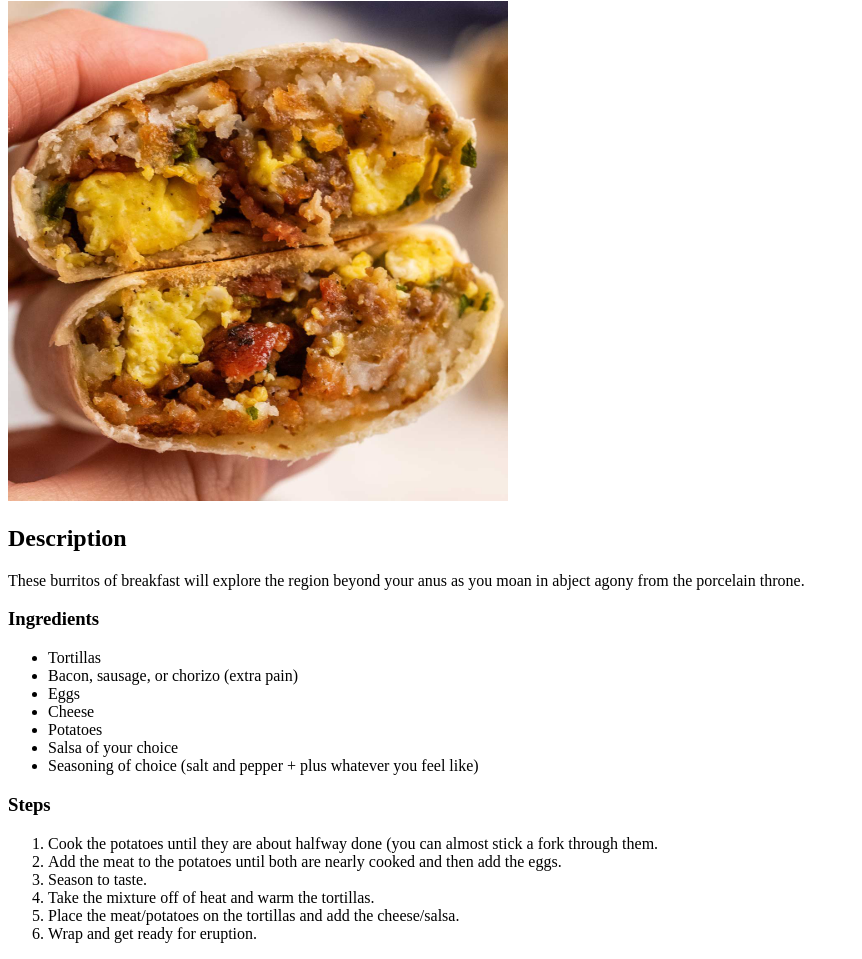
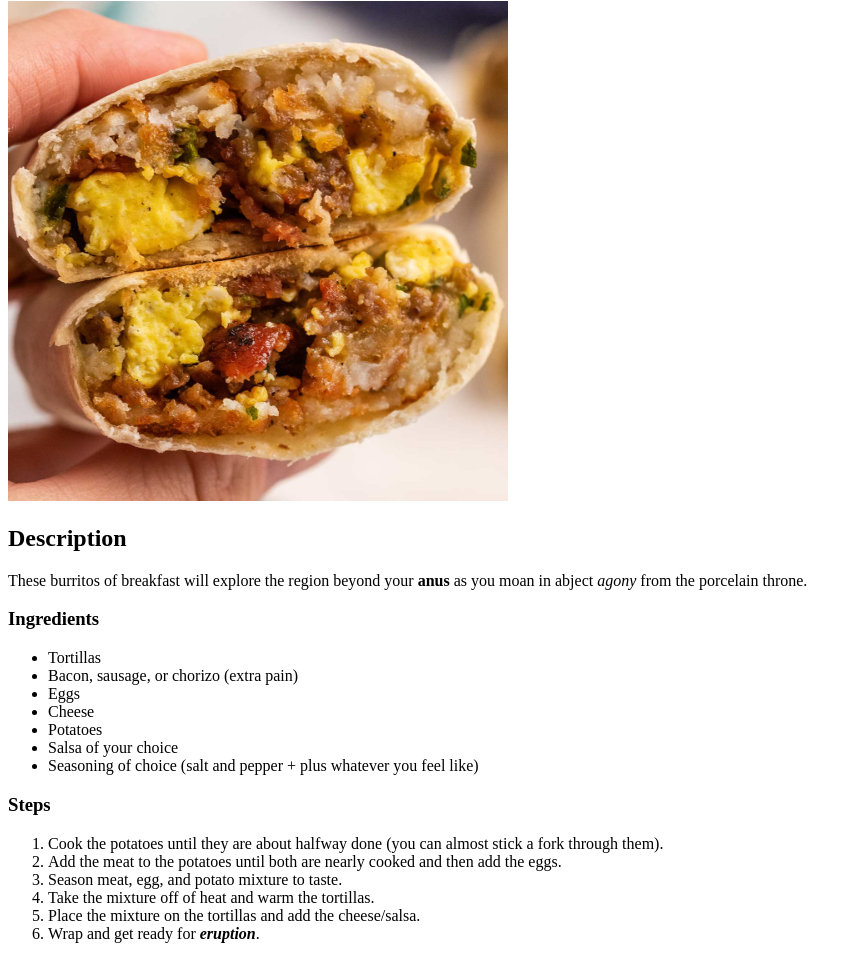
Before and after one commit to alexryanperry/odin-recipes, a plain HTML site: page recipes/breakfast-burritos.html in a window 1280 px wide. Shown: the part 79-1038 px from the top of the page, without its empty margins (0-862 px from the left). Drawn offline with Linux system fonts and the light colour scheme.

Commit message:
add complete 1st recipe

```diff
--- a/recipes/breakfast-burritos.html
+++ b/recipes/breakfast-burritos.html
@@ -11,7 +11,7 @@
         <img src="images/Easy-Breakfast-Burritos-1200.jpg" width="500" height="500" alt="breakfast burritos">
 
             <h2>Description</h2>
-                <p>These burritos of breakfast will explore the region beyond your anus as you moan in abject agony from the porcelain throne.</p>
+                <p>These burritos of breakfast will explore the region beyond your <strong>anus</strong> as you moan in abject <em>agony</em> from the porcelain throne.</p>
                     <h3>Ingredients</h3>
                     <ul>
                         <li>Tortillas</li>
@@ -24,12 +24,12 @@
                     </ul>
                     <h3>Steps</h3>
                     <ol>
-                        <li>Cook the potatoes until they are about halfway done (you can almost stick a fork through them.</li>
+                        <li>Cook the potatoes until they are about halfway done (you can almost stick a fork through them).</li>
                         <li>Add the meat to the potatoes until both are nearly cooked and then add the eggs.</li>
-                        <li>Season to taste.</li>
+                        <li>Season meat, egg, and potato mixture to taste.</li>
                         <li>Take the mixture off of heat and warm the tortillas.</li>
-                        <li>Place the meat/potatoes on the tortillas and add the cheese/salsa.</li>
-                        <li>Wrap and get ready for eruption.</li>
+                        <li>Place the mixture on the tortillas and add the cheese/salsa.</li>
+                        <li>Wrap and get ready for <strong><em>eruption</em></strong>.</li>
                     </ol>
     </body>
 </html>
```
